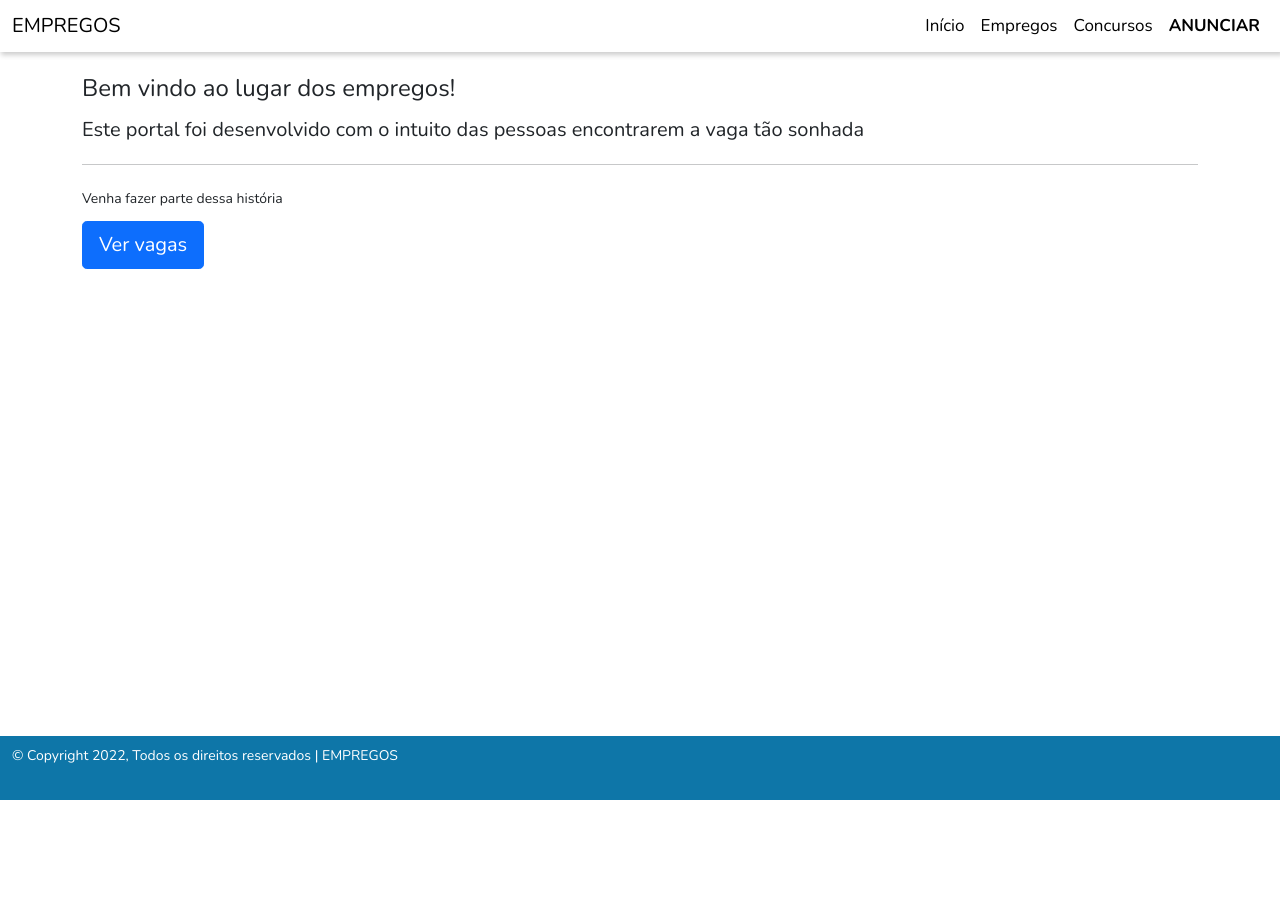
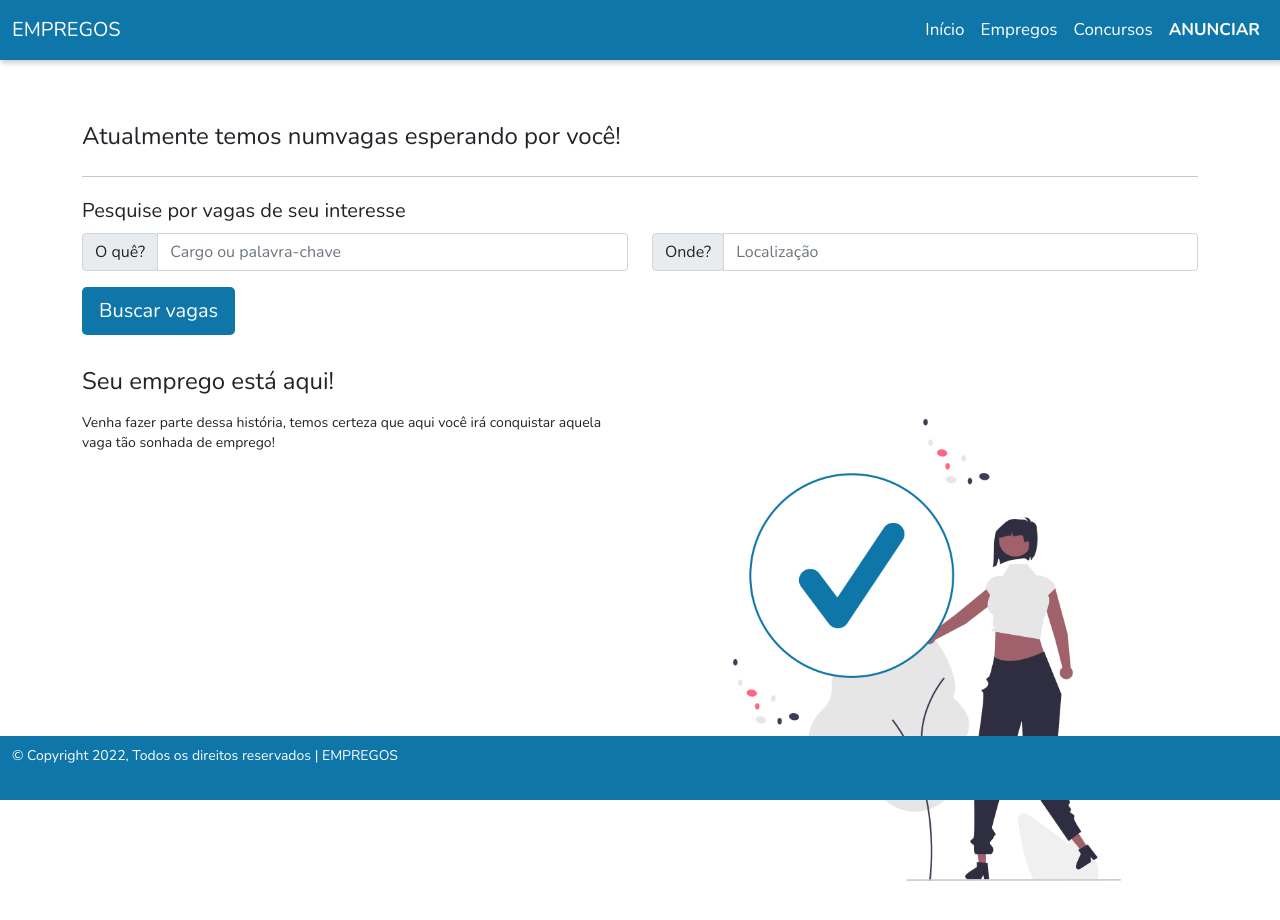
Before and after one commit to gabrielsmm/adjobs, an Angular app in the folder frontend/: page / in a window 1280 px wide. Shown: the top 920 px of the page. Before the commit the page ends 800 px from the top, so only its background shows below. Built offline with nearby package versions, Linux system fonts and the light colour scheme.

Commit message:
Ajustes nos estilos

```diff
--- a/frontend/src/app/components/comuns/header/header.component.css
+++ b/frontend/src/app/components/comuns/header/header.component.css
@@ -1,6 +1,10 @@
 .navbar-background {
-  background-color: #ffffff;
+  background-color: #0e76a8;
   box-shadow: 2px 2px 5px 1px rgba(0, 0, 0, 0.2);
+}
+
+.navbar {
+  min-height: 60px;
 }
 
 a {
@@ -8,15 +12,31 @@ a {
 }
 
 .navbar-brand {
-  color: black;
+  color: #ffffff;
   font-size: 20px;
 }
 
 .nav-link {
-  color: black !important;
+  color: #ffffff !important;
   font-size: 17px;
 }
 
+/* .nav-link::after {
+  content: '';
+  background-color: white;
+  position: absolute;
+  bottom: 8px;
+  left: 0;
+  height: 2px;
+  width: 0%;
+  transition: 0.5s;
+}
+
+.nav-link:hover::after {
+  width: 100%;
+  transition: 0.5s;
+} */
+
 .link-ativo {
-  color: #0e76a8 !important;
+  color:  #a9a9a9 !important;
 }
--- a/frontend/src/app/components/views/cadastro-login/cadastro-login.component.html
+++ b/frontend/src/app/components/views/cadastro-login/cadastro-login.component.html
@@ -17,7 +17,7 @@
             <mat-form-field style="display: block;">
               <input matInput type="password" placeholder="Sua senha cadastrada" name="senha" required>
             </mat-form-field>
-            <button mat-raised-button color="primary">Entrar</button>
+            <button mat-raised-button class="btn-blue">Entrar</button>
             <span class="text-primary" style="display:block; margin-top: 15px;">Caso não possua cadastro, mude para a aba registrar</span>
           </form>
         </mat-tab>
@@ -85,7 +85,7 @@
               </div>
             </div>
 
-            <button (click)="registrar()" mat-raised-button color="primary">Registrar e Anunciar vagas grátis</button>
+            <button (click)="registrar()" mat-raised-button class="btn-blue">Registrar e Anunciar vagas grátis</button>
           </form>
         </mat-tab>
       </mat-tab-group>
--- a/frontend/src/app/components/views/concursos/concursos.component.html
+++ b/frontend/src/app/components/views/concursos/concursos.component.html
@@ -43,7 +43,7 @@
 
       <ng-container matColumnDef="action">
         <th mat-header-cell *matHeaderCellDef> </th>
-        <td mat-cell *matCellDef="let element"><button class="btn btn-primary btn-sm">Ver edital</button></td>
+        <td mat-cell *matCellDef="let element"><button class="btn btn-blue btn-sm">Ver edital</button></td>
       </ng-container>
 
       <tr mat-header-row *matHeaderRowDef="displayedColumns"></tr>
--- a/frontend/src/app/components/views/empregos/empregos.component.html
+++ b/frontend/src/app/components/views/empregos/empregos.component.html
@@ -32,7 +32,7 @@
             </div>
             <div class="col-md-6">
               <button class="btn btn-success" style="margin-right: 15px;">Candidatar-se</button>
-              <button (click)="openDetalhes(vaga.id)" class="btn btn-primary">Ver detalhes</button>
+              <button (click)="openDetalhes(vaga.id)" class="btn btn-blue">Ver detalhes</button>
             </div>
           </div>
         </div>
@@ -58,7 +58,7 @@
       <div class="input-group">
         <input [(ngModel)]="pesquisa" type="text" class="form-control input-lg" placeholder="Buscar"/>
         <span class="input-group-btn">
-          <button (click)="buscar()" class="btn btn-primary btn-lg" type="button">
+          <button (click)="buscar()" class="btn btn-blue btn-lg" type="button">
             <i class="bi bi-search"></i>
           </button>
         </span>
--- a/frontend/src/app/components/views/home/home.component.css
+++ b/frontend/src/app/components/views/home/home.component.css
@@ -1,3 +1,7 @@
 .container {
   padding-top: 20px;
 }
+
+.img-ilustracao {
+  max-width: 550px;
+}
--- a/frontend/src/app/components/views/home/home.component.html
+++ b/frontend/src/app/components/views/home/home.component.html
@@ -1,14 +1,46 @@
 <app-header></app-header>
 
 <div class="container">
-  <div class="jumbotron">
-    <h1 class="display-4">Bem vindo ao lugar dos empregos!</h1>
-    <p class="lead">Este portal foi desenvolvido com o intuito das pessoas encontrarem a vaga tão sonhada</p>
+  <div class="jumbotron" style="margin-top: 40px;">
+    <h1 class="display-4">Atualmente temos numvagas esperando por você!</h1>
     <hr class="my-4">
-    <p>Venha fazer parte dessa história</p>
+    <p class="lead">Pesquise por vagas de seu interesse</p>
+    <div class="row">
+      <div class="col-md-6">
+        <div class="input-group mb-3">
+          <div class="input-group-prepend">
+            <span class="input-group-text" id="cargo">O quê?</span>
+          </div>
+          <input type="text" class="form-control" placeholder="Cargo ou palavra-chave" aria-label="cargo" aria-describedby="cargo">
+        </div>
+      </div>
+      <div class="col-md-6">
+        <div class="input-group mb-3">
+          <div class="input-group-prepend">
+            <span class="input-group-text" id="localizacao">Onde?</span>
+          </div>
+          <input type="text" class="form-control" placeholder="Localização" aria-label="localizacao" aria-describedby="localizacao">
+        </div>
+      </div>
+    </div>
     <p class="lead">
-      <a class="btn btn-primary btn-lg" href="#" role="button">Ver vagas</a>
+      <a class="btn btn-blue btn-lg" role="button">Buscar vagas</a>
     </p>
+  </div>
+
+  <div class="row" style="margin-top: 30px;">
+    <div class="col-md-6">
+      <div class="align-self-center">
+        <h1 class="display-4">Seu emprego está aqui!</h1>
+        <p>Venha fazer parte dessa história, temos certeza que aqui você
+          irá conquistar aquela vaga tão sonhada de emprego!
+        </p>
+      </div>
+    </div>
+
+    <div class="col-md-6 d-none d-md-block">
+      <img class="img-ilustracao" src="../../../../assets/img/ilustracao.png">
+    </div>
   </div>
 </div>
 
--- a/frontend/src/styles.css
+++ b/frontend/src/styles.css
@@ -6,3 +6,8 @@
 }
 html, body { height: 100%; }
 body { margin: 0; font-family: Roboto, "Helvetica Neue", sans-serif; }
+
+.btn-blue {
+  background-color: #0e76a8;
+  color: white;
+}
```
Also changed, not shown: frontend/src/assets/img/ilustracao.png (added).
